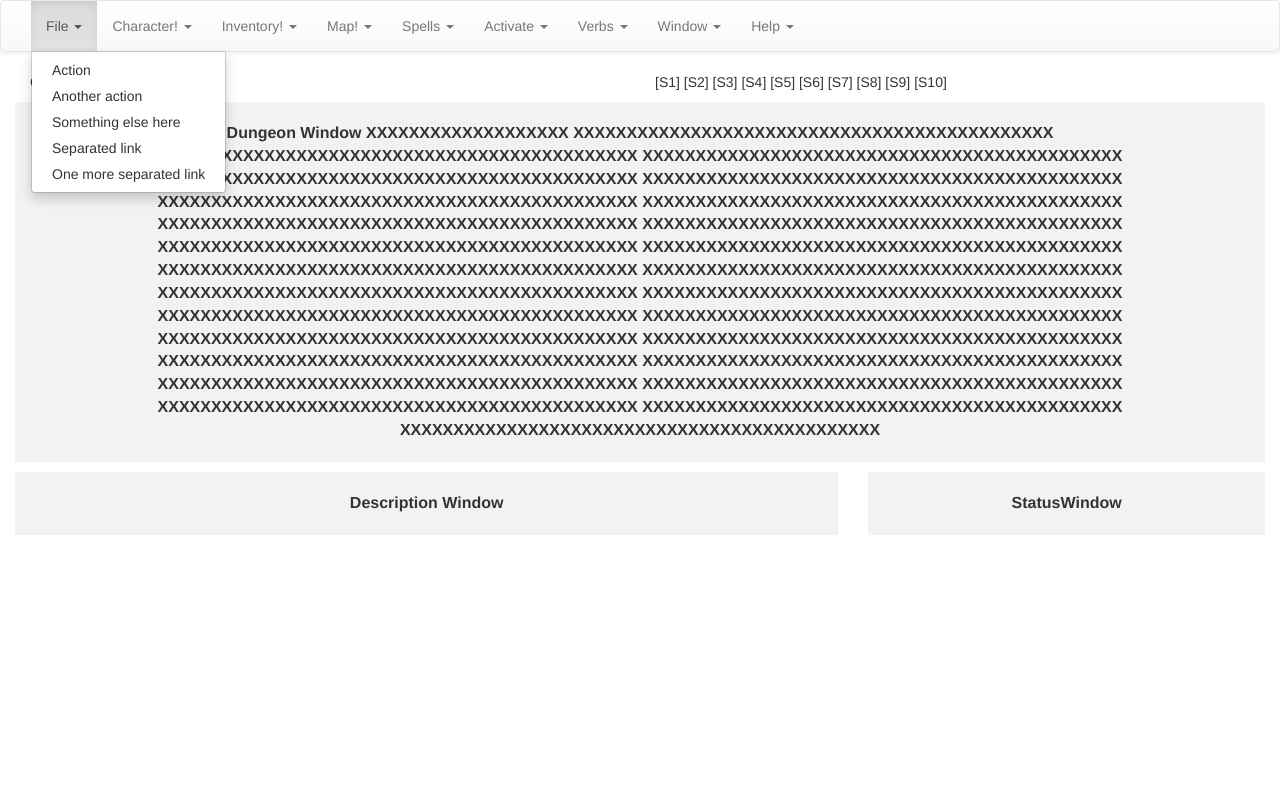
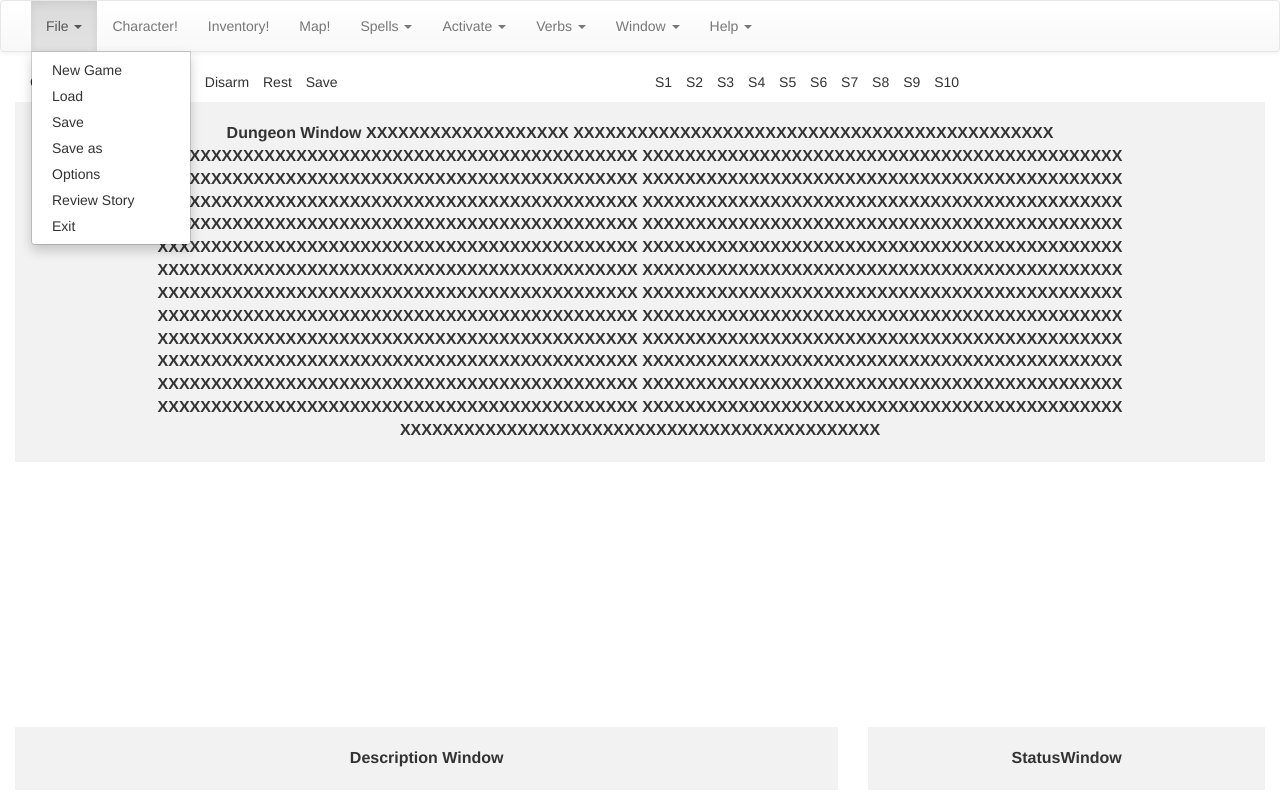
Before and after one commit to drshriveer/CastleOfTheWindsJS, a website: page public/index.html in a window 1280 px wide. Both pictures are taken after a click on the button "File". Drawn offline with nearby package versions, Linux system fonts and the light colour scheme.

Commit message:
Adds menu items to dropdowns and minor styling edits.

```diff
--- a/public/index.html
+++ b/public/index.html
@@ -22,7 +22,7 @@
   <body>
     <header>
       <!-- Menu Bar [File][Character!][Inventory!][Map!][Spells][Activate][Verbs][Window][Help] -->
-      <nav class="navbar navbar-default">
+      <nav class="navbar navbar-default menu">
         <div class="container-fluid">
           <div class="collapse navbar-collapse">
             <ul class="nav navbar-nav">
@@ -34,94 +34,46 @@
                   </a>
                   <ul class="dropdown-menu" role="menu" aria-labelledby="dropdownMenu1">
                     <li>
-                      <a href="#">Action</a>
+                      <a href="#" class="newGame">New Game</a>
                     </li>
                     <li>
-                      <a href="#">Another action</a>
+                      <a href="#" class="loadGame">Load</a>
                     </li>
                     <li>
-                      <a href="#">Something else here</a>
+                      <a href="#">Save</a>
                     </li>
                     <li>
-                      <a href="#">Separated link</a>
+                      <a href="#">Save as</a>
                     </li>
                     <li>
-                      <a href="#">One more separated link</a>
+                      <a href="#">Options</a>
+                    </li>
+                    <li>
+                      <a href="#">Review Story</a>
+                    </li>
+                    <li>
+                      <a href="#">Exit</a>
                     </li>
                   </ul>
                 </li>
               </li>
 
-              <li class="dropdown">
-                <a href="#" class="dropdown-toggle" data-toggle="dropdown" role="button">
+              <li>
+                <a href="#" role="button">
                   Character!
-                  <span class="caret"></span>
                 </a>
-                <ul class="dropdown-menu" role="menu">
-                  <li>
-                    <a href="#">Action</a>
-                  </li>
-                  <li>
-                    <a href="#">Another action</a>
-                  </li>
-                  <li>
-                    <a href="#">Something else here</a>
-                  </li>
-                  <li>
-                    <a href="#">Separated link</a>
-                  </li>
-                  <li>
-                    <a href="#">One more separated link</a>
-                  </li>
-                </ul>
               </li>
 
-              <li class="dropdown">
-                <a href="#" class="dropdown-toggle" data-toggle="dropdown" role="button">
+              <li>
+                <a href="#" role="button">
                   Inventory!
-                  <span class="caret"></span>
                 </a>
-                <ul class="dropdown-menu" role="menu">
-                  <li>
-                    <a href="#">Action</a>
-                  </li>
-                  <li>
-                    <a href="#">Another action</a>
-                  </li>
-                  <li>
-                    <a href="#">Something else here</a>
-                  </li>
-                  <li>
-                    <a href="#">Separated link</a>
-                  </li>
-                  <li>
-                    <a href="#">One more separated link</a>
-                  </li>
-                </ul>
               </li>
 
-              <li class="dropdown">
-                <a href="#" class="dropdown-toggle" data-toggle="dropdown" role="button">
+              <li>
+                <a href="#" role="button">
                   Map!
-                  <span class="caret"></span>
                 </a>
-                <ul class="dropdown-menu" role="menu">
-                  <li>
-                    <a href="#">Action</a>
-                  </li>
-                  <li>
-                    <a href="#">Another action</a>
-                  </li>
-                  <li>
-                    <a href="#">Something else here</a>
-                  </li>
-                  <li>
-                    <a href="#">Separated link</a>
-                  </li>
-                  <li>
-                    <a href="#">One more separated link</a>
-                  </li>
-                </ul>
               </li>
 
               <li class="dropdown">
@@ -130,20 +82,17 @@
                   <span class="caret"></span>
                 </a>
                 <ul class="dropdown-menu" role="menu">
-                  <li>
-                    <a href="#">Action</a>
+                  <li> <!--Examples only for now-->
+                    <a href="#">0:Magic Arrow</a>
                   </li>
                   <li>
-                    <a href="#">Another action</a>
+                    <a href="#">1:Fire Bolt</a>
                   </li>
                   <li>
-                    <a href="#">Something else here</a>
+                    <a href="#">Spell Book</a>
                   </li>
                   <li>
-                    <a href="#">Separated link</a>
-                  </li>
-                  <li>
-                    <a href="#">One more separated link</a>
+                    <a href="#">Customize Spell Menu</a>
                   </li>
                 </ul>
               </li>
@@ -155,19 +104,19 @@
                 </a>
                 <ul class="dropdown-menu" role="menu">
                   <li>
-                    <a href="#">Action</a>
+                    <a href="#">A:Item</a>
                   </li>
                   <li>
-                    <a href="#">Another action</a>
+                    <a href="#">B:Item</a>
                   </li>
                   <li>
-                    <a href="#">Something else here</a>
+                    <a href="#">C:Item</a>
                   </li>
                   <li>
-                    <a href="#">Separated link</a>
+                    <a href="#">D:Item</a>
                   </li>
                   <li>
-                    <a href="#">One more separated link</a>
+                    <a href="#">should add li's dynamically</a>
                   </li>
                 </ul>
               </li>
@@ -179,19 +128,37 @@
                 </a>
                 <ul class="dropdown-menu" role="menu">
                   <li>
-                    <a href="#">Action</a>
+                    <a href="#">Get</a>
                   </li>
                   <li>
-                    <a href="#">Another action</a>
+                    <a href="#">Examine</a>
                   </li>
                   <li>
-                    <a href="#">Something else here</a>
+                    <a href="#">Free Hand</a>
                   </li>
                   <li>
-                    <a href="#">Separated link</a>
+                    <a href="#">Search</a>
                   </li>
                   <li>
-                    <a href="#">One more separated link</a>
+                    <a href="#">Disarm Trap</a>
+                  </li>
+                  <li>
+                    <a href="#">Rest Until Healed</a>
+                  </li>
+                  <li>
+                    <a href="#">Sleep Until Mana is Restored</a>
+                  </li>
+                  <li>
+                    <a href="#">Open</a>
+                  </li>
+                  <li>
+                    <a href="#">Close</a>
+                  </li>
+                  <li>
+                    <a href="#">< Climb Up Stairs</a>
+                  </li>
+                  <li>
+                    <a href="#">> Climb Down Stairs</a>
                   </li>
                 </ul>
               </li>
@@ -227,19 +194,35 @@
                 </a>
                 <ul class="dropdown-menu" role="menu">
                   <li>
-                    <a href="#">Action</a>
+                    <a href="#">Help Contents</a>
                   </li>
                   <li>
-                    <a href="#">Another action</a>
+                    <a href="#">Keyboard Commands</a>
                   </li>
                   <li>
-                    <a href="#">Something else here</a>
+                    <a href="#">Mouse Commands</a>
                   </li>
                   <li>
-                    <a href="#">Separated link</a>
+                    <a href="#">Spell Directory</a>
                   </li>
                   <li>
-                    <a href="#">One more separated link</a>
+                    <a href="#">Object Directory</a>
+                  </li>
+                  <li>
+                    <a href="#">Bestiary</a>
+                  </li>
+                  <li>
+                    <a href="#">Help on Help</a>
+                  </li>
+                  <li>
+                    <a href="#">High Scores</a>
+                  </li>
+                  <li class="divider"></li>
+                  <li>
+                    <a href="#">Order Information</a>
+                  </li>
+                  <li>
+                    <a href="#">About Castle of the Winds</a>
                   </li>
                 </ul>
               </li>
@@ -256,13 +239,27 @@
           <ul class="list-inline">
             <li>Get</li>
             <li>Free Hand</li>
-            <!-- etc -->
+            <li>Search</li>
+            <li>Disarm</li>
+            <li>Rest</li>
+            <li>Save</li>
           </ul>
         </div>
 
         <div class="col-md-6">
-          <!-- list: -->
-          <p>[S1]  [S2]  [S3]  [S4]  [S5]  [S6]  [S7]  [S8]  [S9]  [S10]</p>
+  <!-- Button Bar unknowns [spell1][spell2][spell3]...[spell10] populates via array of spellbook-->
+          <ul class="list-inline">
+            <li>S1</li>
+            <li>S2</li>
+            <li>S3</li>
+            <li>S4</li>
+            <li>S5</li>
+            <li>S6</li>
+            <li>S7</li>
+            <li>S8</li>
+            <li>S9</li>
+            <li>S10</li>
+          </ul>
         </div>
       </div>
     </header>
@@ -305,15 +302,13 @@
     </section>
 
     <!-- FOOTER: DESCRIPTION AND STATUS -->
-    <footer>
+    <footer class="navbar-fixed-bottom">
       <div class="row margin-0">
         <div class="col-md-8"><p class="mapStyle">Description Window</p></div>
         <div class="col-md-4"><p class="mapStyle">StatusWindow</p></div>
       </div>
     </footer>
 
-  <!-- Button Bar knowns [Get][Free Hand][Search][Disarm][Rest][Save] -->
-  <!-- Button Bar unknowns [spell1][spell2][spell3]...[spell10] populates via array of spellbook-->
   <!-- Dungeon Window [Currently a blank space that will eventually render the world] -->
 
   <!-- Description Window [Contains action text and info based on player input] -->
```
